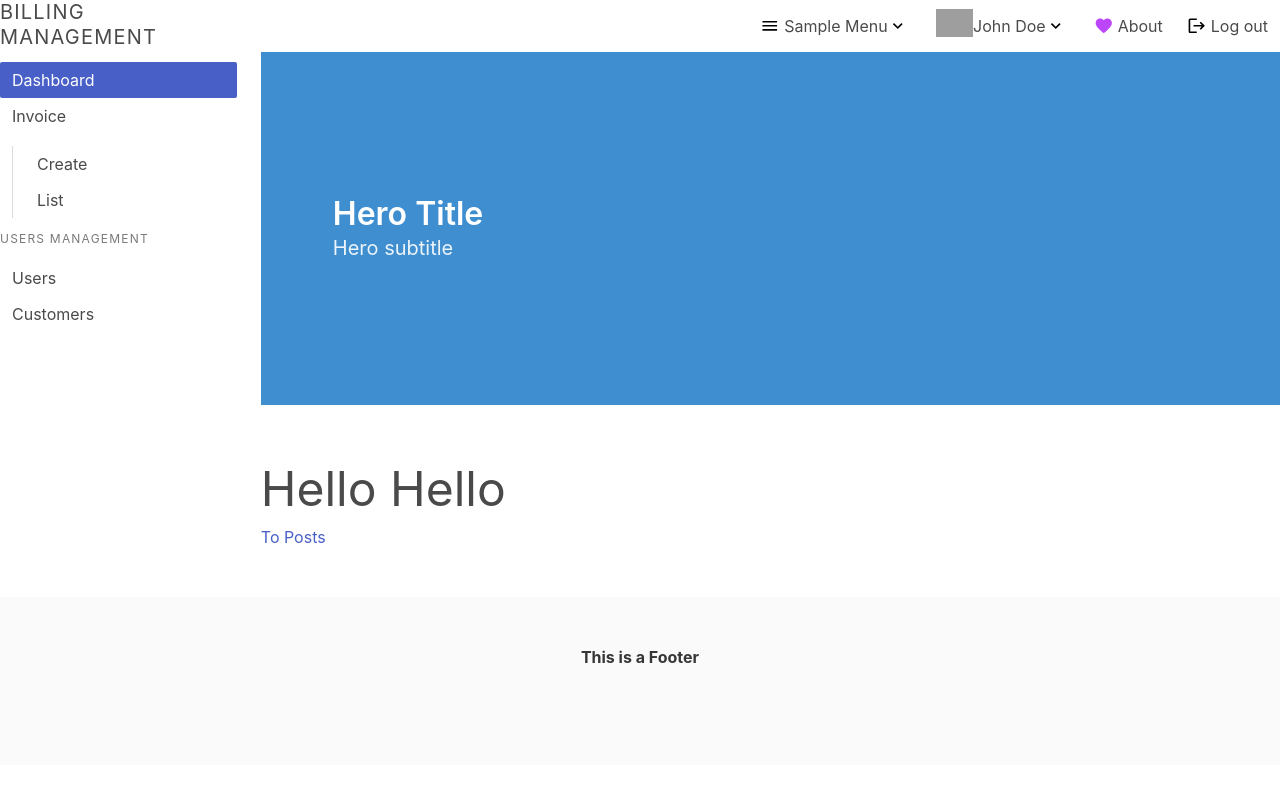
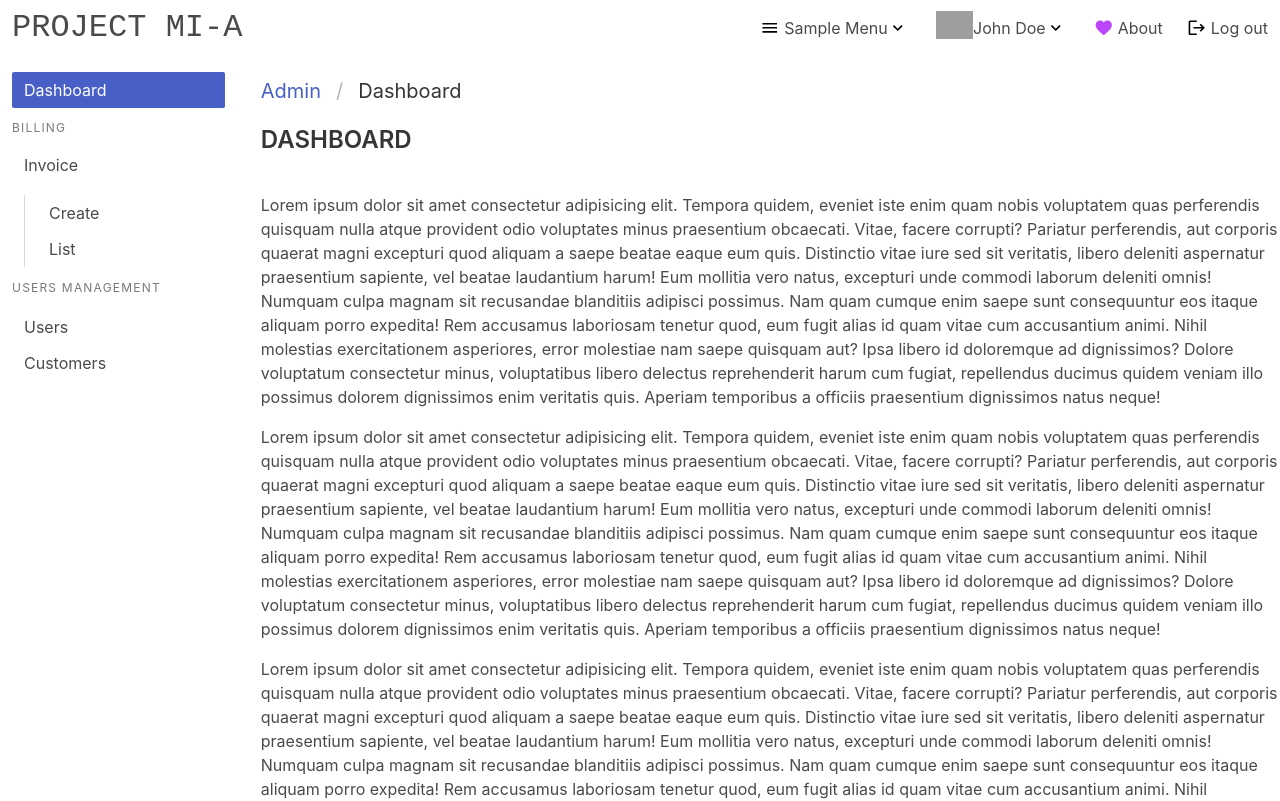
Before and after one commit to codera21/mi-a-fe, a Next.js app: page / in a window 1280 px wide. Shown: the top 801 px of the page. Built offline with nearby package versions, Linux system fonts and the light colour scheme; grey boxes are pictures that could not be loaded.

Commit message:
added breacrumb

```diff
--- a/src/components/base/menu.tsx
+++ b/src/components/base/menu.tsx
@@ -21,16 +21,17 @@ type MenuItemParams = {
 
 export function MenuBar({ activeClass }: MenuBarParams) {
   return (
-    <aside className='menu'>
-      <p className='menu-label'>
-        <h3 className='subtitle'>Billing Management</h3>
-      </p>
+    <aside className='menu mx-3 my-2'>
       <ul className='menu-list'>
         <MenuBarItem
           value='Dashboard'
           linkTo='/'
           isActive={activeClass === MenuBarItems.DASHBOARD}
         />
+
+        <div className='menu-label'>
+          <p>Billing</p>
+        </div>
 
         <MenuBarItem
           value='Invoice'
--- a/src/components/base/nav.tsx
+++ b/src/components/base/nav.tsx
@@ -6,7 +6,6 @@ import {
   mdiChevronDown,
   mdiDotsVertical,
   mdiEmail,
-  mdiForwardburger,
   mdiHeart,
   mdiLogout,
   mdiMenu,
@@ -15,10 +14,13 @@ import {
 
 export function Navbar() {
   return (
-    <nav id='navbar-main' className='navbar'>
+    <nav id='navbar-main' className='navbar mb-2'>
       <div className='navbar-brand'>
-        <a className='navbar-item is-hidden-desktop jb-aside-mobile-toggle'>
-          <MdiIcon path={mdiForwardburger} />
+        <a className='navbar-item'>
+          {/* <MdiIcon path={mdiForwardburger} /> */}
+          <p className='is-uppercase is-family-monospace subtitle is-size-3'>
+            Project MI-A
+          </p>
         </a>
       </div>
       <div className='navbar-brand is-right'>
--- a/src/components/base/root.tsx
+++ b/src/components/base/root.tsx
@@ -12,14 +12,12 @@ export default function RootLayout({
 }) {
   return (
     <>
-      <div className='columns'>
+      <Navbar />
+      <div className='columns '>
         <div className='column is-one-fifth'>
           <MenuBar activeClass={activeClass} />
         </div>
-        <div className='column'>
-          <Navbar />
-          {children}
-        </div>
+        <div className='column'>{children}</div>
       </div>
 
       <Footer />
--- /dev/null
+++ b/src/components/breadcrumb.tsx
@@ -0,0 +1,22 @@
+export function BreadCrumb({ path }: { path: Array<string> }): JSX.Element {
+  return (
+    <section>
+      <div className='level py-3'>
+        <div className='level-left'>
+          <div className='level-item breadcrumb'>
+            <ul className='is-size-5'>
+              {path?.map((pathItem, index) => (
+                <li
+                  key={index}
+                  className={index === path.length - 1 ? 'is-active' : ''}
+                >
+                  <a>{pathItem}</a>
+                </li>
+              ))}
+            </ul>
+          </div>
+        </div>
+      </div>
+    </section>
+  );
+}
--- /dev/null
+++ b/src/components/headline.tsx
@@ -0,0 +1,70 @@
+import Link from 'next/link';
+
+export function Headline({ title }: { title: string }): JSX.Element {
+  return (
+    <section>
+      <h1 className='title is-size-4 is-uppercase py-2'>{title}</h1>
+      <p className='py-2'>
+        Lorem ipsum dolor sit amet consectetur adipisicing elit. Tempora quidem,
+        eveniet iste enim quam nobis voluptatem quas perferendis quisquam nulla
+        atque provident odio voluptates minus praesentium obcaecati. Vitae,
+        facere corrupti? Pariatur perferendis, aut corporis quaerat magni
+        excepturi quod aliquam a saepe beatae eaque eum quis. Distinctio vitae
+        iure sed sit veritatis, libero deleniti aspernatur praesentium sapiente,
+        vel beatae laudantium harum! Eum mollitia vero natus, excepturi unde
+        commodi laborum deleniti omnis! Numquam culpa magnam sit recusandae
+        blanditiis adipisci possimus. Nam quam cumque enim saepe sunt
+        consequuntur eos itaque aliquam porro expedita! Rem accusamus laboriosam
+        tenetur quod, eum fugit alias id quam vitae cum accusantium animi. Nihil
+        molestias exercitationem asperiores, error molestiae nam saepe quisquam
+        aut? Ipsa libero id doloremque ad dignissimos? Dolore voluptatum
+        consectetur minus, voluptatibus libero delectus reprehenderit harum cum
+        fugiat, repellendus ducimus quidem veniam illo possimus dolorem
+        dignissimos enim veritatis quis. Aperiam temporibus a officiis
+        praesentium dignissimos natus neque!
+      </p>
+
+      <p className='py-2'>
+        Lorem ipsum dolor sit amet consectetur adipisicing elit. Tempora quidem,
+        eveniet iste enim quam nobis voluptatem quas perferendis quisquam nulla
+        atque provident odio voluptates minus praesentium obcaecati. Vitae,
+        facere corrupti? Pariatur perferendis, aut corporis quaerat magni
+        excepturi quod aliquam a saepe beatae eaque eum quis. Distinctio vitae
+        iure sed sit veritatis, libero deleniti aspernatur praesentium sapiente,
+        vel beatae laudantium harum! Eum mollitia vero natus, excepturi unde
+        commodi laborum deleniti omnis! Numquam culpa magnam sit recusandae
+        blanditiis adipisci possimus. Nam quam cumque enim saepe sunt
+        consequuntur eos itaque aliquam porro expedita! Rem accusamus laboriosam
+        tenetur quod, eum fugit alias id quam vitae cum accusantium animi. Nihil
+        molestias exercitationem asperiores, error molestiae nam saepe quisquam
+        aut? Ipsa libero id doloremque ad dignissimos? Dolore voluptatum
+        consectetur minus, voluptatibus libero delectus reprehenderit harum cum
+        fugiat, repellendus ducimus quidem veniam illo possimus dolorem
+        dignissimos enim veritatis quis. Aperiam temporibus a officiis
+        praesentium dignissimos natus neque!
+      </p>
+
+      <p className='py-2'>
+        Lorem ipsum dolor sit amet consectetur adipisicing elit. Tempora quidem,
+        eveniet iste enim quam nobis voluptatem quas perferendis quisquam nulla
+        atque provident odio voluptates minus praesentium obcaecati. Vitae,
+        facere corrupti? Pariatur perferendis, aut corporis quaerat magni
+        excepturi quod aliquam a saepe beatae eaque eum quis. Distinctio vitae
+        iure sed sit veritatis, libero deleniti aspernatur praesentium sapiente,
+        vel beatae laudantium harum! Eum mollitia vero natus, excepturi unde
+        commodi laborum deleniti omnis! Numquam culpa magnam sit recusandae
+        blanditiis adipisci possimus. Nam quam cumque enim saepe sunt
+        consequuntur eos itaque aliquam porro expedita! Rem accusamus laboriosam
+        tenetur quod, eum fugit alias id quam vitae cum accusantium animi. Nihil
+        molestias exercitationem asperiores, error molestiae nam saepe quisquam
+        aut? Ipsa libero id doloremque ad dignissimos? Dolore voluptatum
+        consectetur minus, voluptatibus libero delectus reprehenderit harum cum
+        fugiat, repellendus ducimus quidem veniam illo possimus dolorem
+        dignissimos enim veritatis quis. Aperiam temporibus a officiis
+        praesentium dignissimos natus neque!
+      </p>
+
+      <Link href='/users'>Users</Link>
+    </section>
+  );
+}
--- a/src/pages/index.tsx
+++ b/src/pages/index.tsx
@@ -1,23 +1,18 @@
 import { MenuBarItems } from '@/components/base/menu';
 import RootLayout from '@/components/base/root';
-import Link from 'next/link';
+import { BreadCrumb } from '@/components/breadcrumb';
+import { Headline } from '@/components/headline';
+
+const breadCrumb = ['Admin', 'Dashboard'];
+const title = 'Dashboard';
+
 export default function Home() {
   return (
     <RootLayout activeClass={MenuBarItems.DASHBOARD}>
-      <section className='hero is-info is-medium'>
-        <div className='hero-body'>
-          <p className='title'>Hero Title</p>
-          <p className='subtitle'>Hero subtitle</p>
-        </div>
-      </section>
-      <section>
-        <br />
-        <br />
-        <h1 className='is-size-1'>Hello Hello</h1>
-        <Link href='/posts/first-post'>To Posts</Link>
-        <br />
-        <br />
-      </section>
+      <div className='container'>
+        <BreadCrumb path={breadCrumb} />
+        <Headline title={title} />
+      </div>
     </RootLayout>
   );
 }
```
